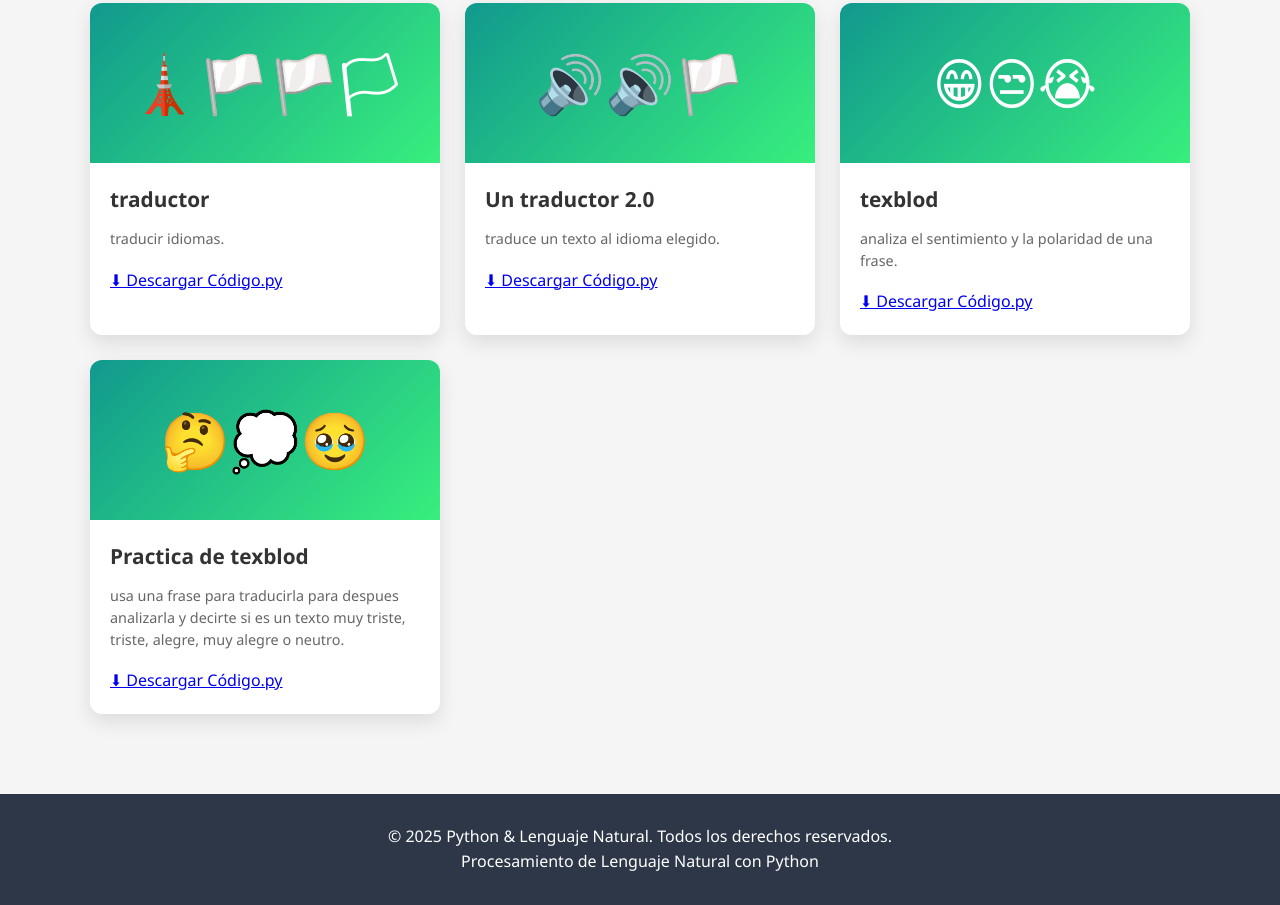
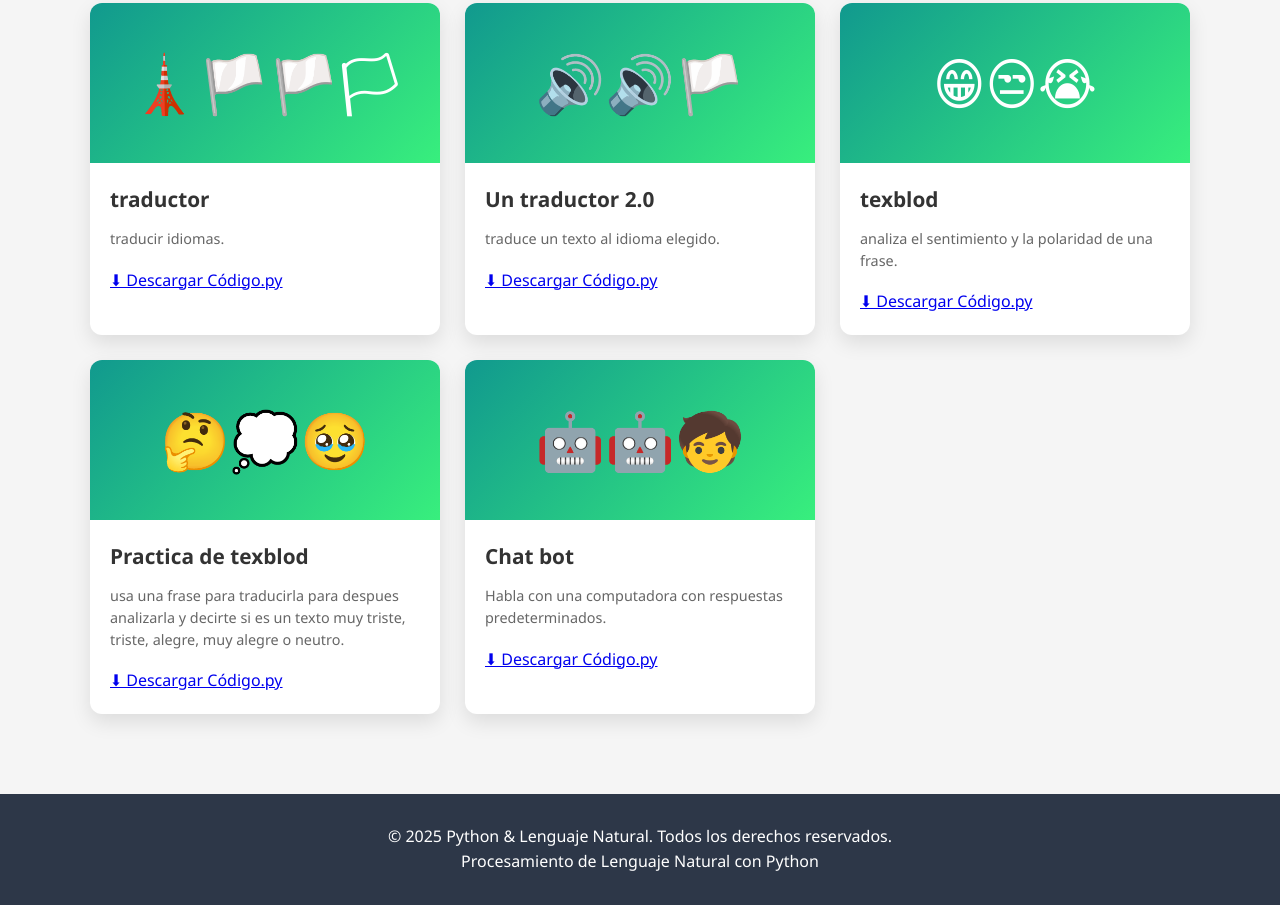
Before and after one commit to criscbtis/portafolio_LN, a plain HTML site: page index.html in a window 1280 px wide. Shown: the part 1804-2709 px from the top of the page. Drawn offline with Linux system fonts and the light colour scheme.

Commit message:
Update index.html

```diff
--- a/index.html
+++ b/index.html
@@ -451,6 +451,21 @@
                         </button>
                     </div>
                 </div>
+                <!-- Card 11: chat bot -->
+                <div class="card">
+                    <div class="card-image">
+                        🤖🤖🧒
+                    </div>
+                    <div class="card-content">
+                        <h3 class="card-title">Chat bot</h3>
+                        <p class="card-description">
+                            Habla con una computadora con respuestas predeterminados.
+                        </p>
+                        <a href="chatbot.html" class="downloadCode">
+                            ⬇ Descargar Código.py</a>
+                        </button>
+                    </div>
+                </div>
             </div>
         </div>
     </section>
```
